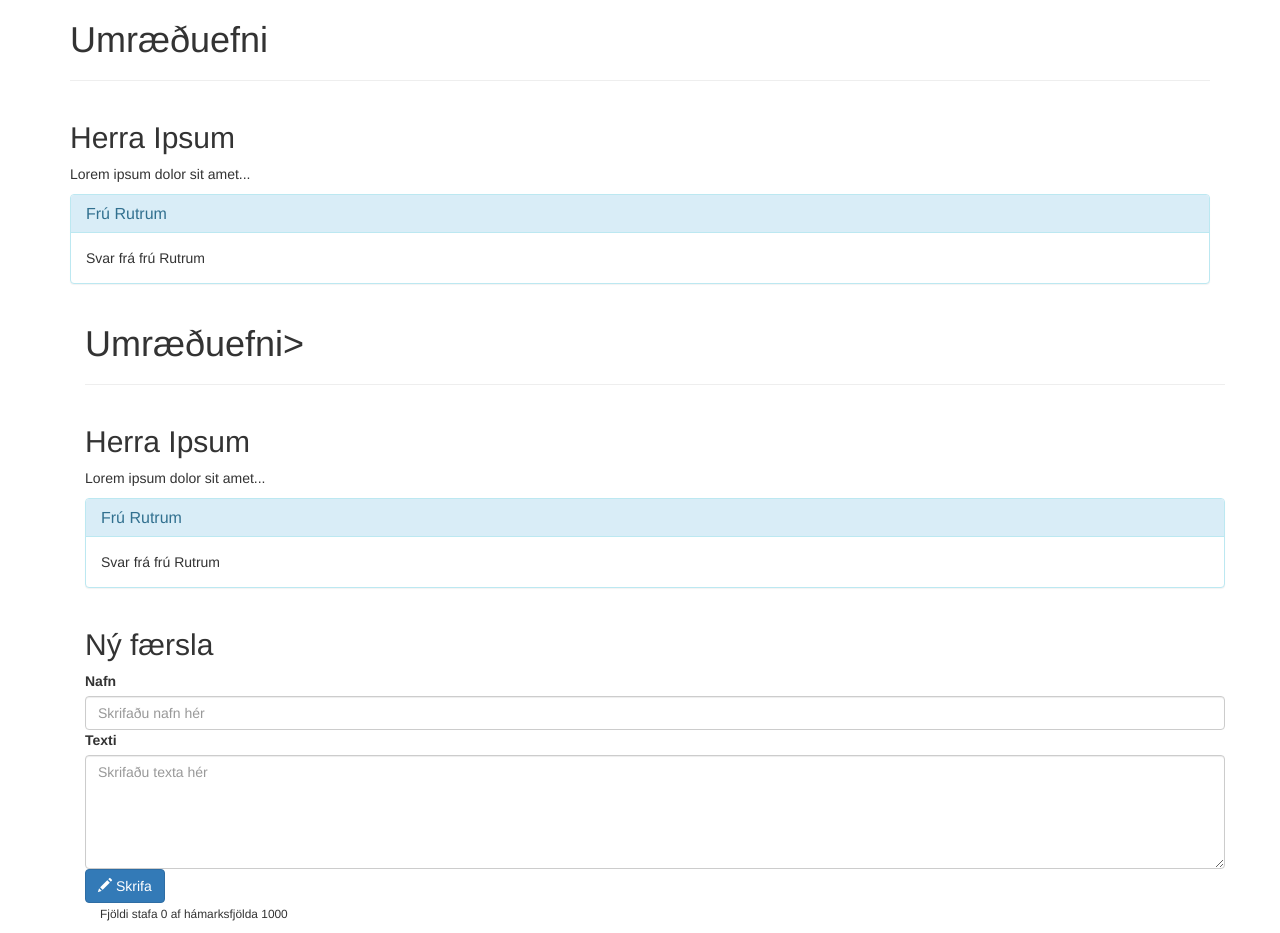
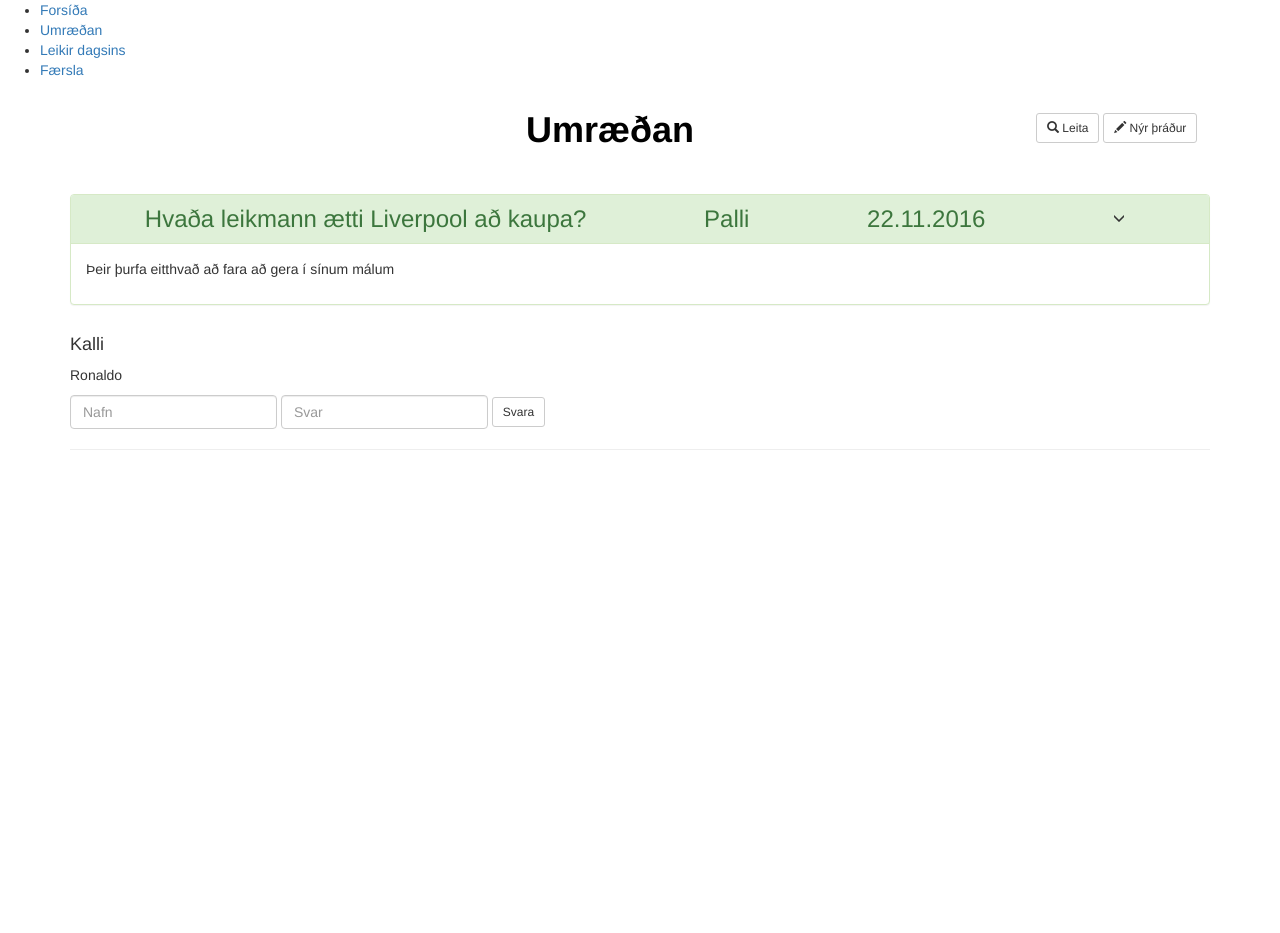
Before and after one commit to hildurs/vefforritun-lokaverkefni, a website: page forum.html in a window 1280 px wide. After the commit the page ends 800 px from the top, so only its background shows below. Drawn offline with nearby package versions, Linux system fonts and the light colour scheme.

Commit message:
Umræður

```diff
--- a/forum.html
+++ b/forum.html
@@ -1,81 +1,80 @@
 <!doctype html>
-<html lang="is">
-  <head>
-    <meta charset="utf-8">
-    <meta name="viewport" content="width=device-width, initial-scale=1.0">
-    <title>Umræða</title>
-    <link rel="stylesheet" href="https://maxcdn.bootstrapcdn.com/bootstrap/3.3.7/css/bootstrap.min.css" integrity="sha384-BVYiiSIFeK1dGmJRAkycuHAHRg32OmUcww7on3RYdg4Va+PmSTsz/K68vbdEjh4u" crossorigin="anonymous">
-  </head>
-  <body>
-    <main class="container">
-      <h1>Umræðuefni</h1>
-      <hr>
-      <section class="entries">
-        <div class="entry-node">
-        <div class="row">
-          <div class="col-xs-12">
-            <h2>Herra Ipsum</h2>
-            <p>Lorem ipsum dolor sit amet...</p>
-          </div>
-        </div>
-        <div class="replies-node">
-          <div class="row">
-            <div class="col-xs-12">
-              <div class="panel panel-info">
-                <div class="panel-heading">
-                  <h3 class="panel-title">Frú Rutrum</h3>
-                </div>
-                <div class="panel-body">Svar frá frú Rutrum</div>
-              </div>
-            </div>
-          </div>
-        </div><!doctype html>
 <html lang="is">
 
 <head>
     <meta charset="utf-8">
     <meta name="viewport" content="width=device-width, initial-scale=1.0">
-    <title>Umræða</title>
+    <title>Umærðan</title>
     <link rel="stylesheet" href="https://maxcdn.bootstrapcdn.com/bootstrap/3.3.7/css/bootstrap.min.css" integrity="sha384-BVYiiSIFeK1dGmJRAkycuHAHRg32OmUcww7on3RYdg4Va+PmSTsz/K68vbdEjh4u" crossorigin="anonymous">
+    <link rel="stylesheet" href="dist/forum.css">
 </head>
+<header>
+    <nav>
+        <ul>
+            <li><a href="index.html">Forsíða</a></li>
+            <li><a href="forum.html">Umræðan</a></li>
+            <li><a href="games.html">Leikir dagsins</a></li>
+            <li><a href="topic.html">Færsla</a></li>
+        </ul>
+    </nav>
+</header>
 
 <body>
     <main class="container">
-        <h1>Umræðuefni></h1>
-        <hr>
+        <div class="site-header">
+            <h1>Umræðan</h1>
+            <div class="site-header-buttons">
+            <button type="button" class="btn btn-default btn-sm">
+          <span class="glyphicon glyphicon-search" aria-hidden="true"></span> Leita
+        </button>
+            <button type="button" class="btn btn-default btn-sm">
+          <span class="glyphicon glyphicon-pencil" aria-hidden="true"></span> Nýr þráður
+        </button>
+      </div>
+            <hr>
+        </div>
         <section class="entries">
+
             <div class="entry-node">
                 <div class="row">
                     <div class="col-xs-12">
-                        <h2>Herra Ipsum</h2>
-                        <p>Lorem ipsum dolor sit amet...</p>
+                        <div class="panel panel-success">
+                            <div class="panel-heading">
+                                <h3 class="panel-topic">Hvaða leikmann ætti Liverpool að kaupa?</h3>
+                                <h3 class="panel-name">Palli</h3>
+                                <h3 class="panel-date"> 22.11.2016</h3>
+                                <button type="button" class="btn btn-default btn-sm">
+                                  <span class="glyphicon glyphicon-menu-down" aria-hidden="true"></span>
+                                </button>
+                            </div>
+                            <div class="panel-body">
+                                <p class="text">Þeir þurfa eitthvað að fara að gera í sínum málum</p>
+                            </div>
+                        </div>
                     </div>
                 </div>
                 <div class="replies-node">
                     <div class="row">
                         <div class="col-xs-12">
-                            <div class="panel panel-info">
-                                <div class="panel-heading">
-                                    <h3 class="panel-title">Frú Rutrum</h3>
-                                </div>
-                                <div class="panel-body">Svar frá frú Rutrum</div>
-                            </div>
+                            <h4 class="name">Kalli</h4>
+                            <p class="text">Ronaldo</p>
                         </div>
                     </div>
                 </div>
+                <form class="form-inline reply-form">
+                    <div class="form-group">
+                        <input class="form-control" type="text" name="name" placeholder="Nafn">
+                    </div>
+                    <div class="form-group">
+                        <input class="form-control" type="text" name="text" placeholder="Svar">
+                    </div>
+                    <button type="submit" class="btn btn-default btn-sm"> Svara </button>
+                </form>
             </div>
+            <hr>
         </section>
-        <h2>Ný færsla</h2>
-        <form id="new-entry">
-            <label for="new-entry-name">Nafn</label>
-            <input type="text" class="form-control" id="new-entry-name" name="name" placeholder="Skrifaðu nafn hér" autocomplete="off" />
-            <label for="new-entry-text">Texti</label>
-            <textarea autocomplete="off" rows="5" id="new-entry-text" name="text" class="form-control" placeholder="Skrifaðu texta hér"></textarea>
-            <button class="btn btn-primary"><i class="glyphicon glyphicon-pencil"></i> Skrifa</button>
-        </form>
-        <div class="col-md-3">
-            <p><small>Fjöldi stafa <span class="char-count"> 0 </span> af hámarksfjölda 1000</small></p>
-        </div>
     </main>
-    <script src="src/public/javascript/forum.js"></script>
+    <script src="dist/forum.js"></script>
 </body>
+
+</html>
--- a/src/forum.scss
+++ b/src/forum.scss
@@ -0,0 +1,39 @@
+
+
+h1 {
+  color: black;
+  font-weight: bold;
+  padding-left: 40%;
+  text-align: center;
+}
+.container {
+  flex-wrap: wrap;
+}
+.site-header {
+  display: flex;
+  flex-wrap: wrap;
+  margin-bottom: 3%;
+  width: 100%;
+}
+.site-header-buttons {
+  padding-left: 30%;
+  padding-top: 2%;
+
+}
+.panel-heading {
+  width: 100%;
+  display: flex;
+  justify-content: space-between;
+
+}
+
+.panel-heading h3 {
+  margin: auto;
+}
+
+.panel-heading button {
+  background: transparent;
+  border: none;
+  height: 5%;
+  margin: auto;
+}
```
Also changed, not shown: index.html (+13 -2 lines), topic.html (added, +42 -0 lines), dist/forum.css, dist/topic.css (added), dist/topic.js (added), src/topic.js (added), src/topic.scss (added).
